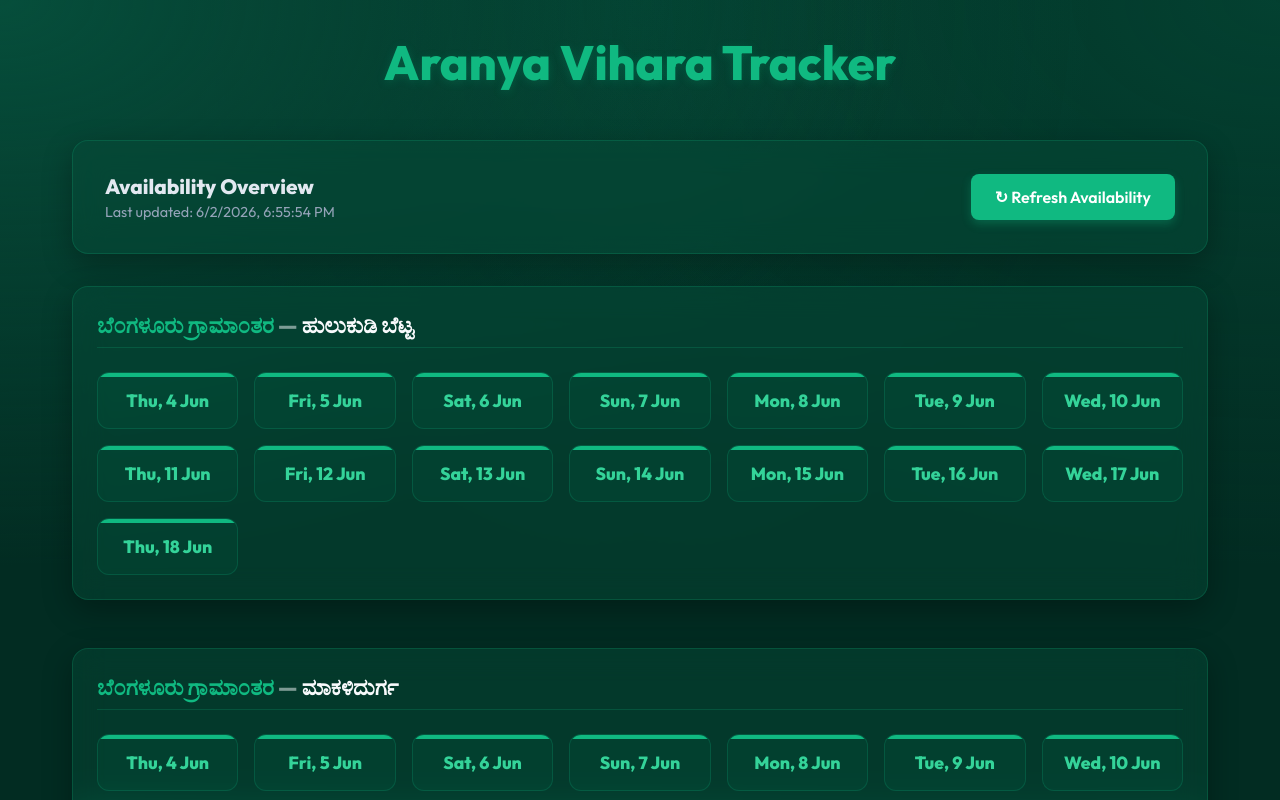
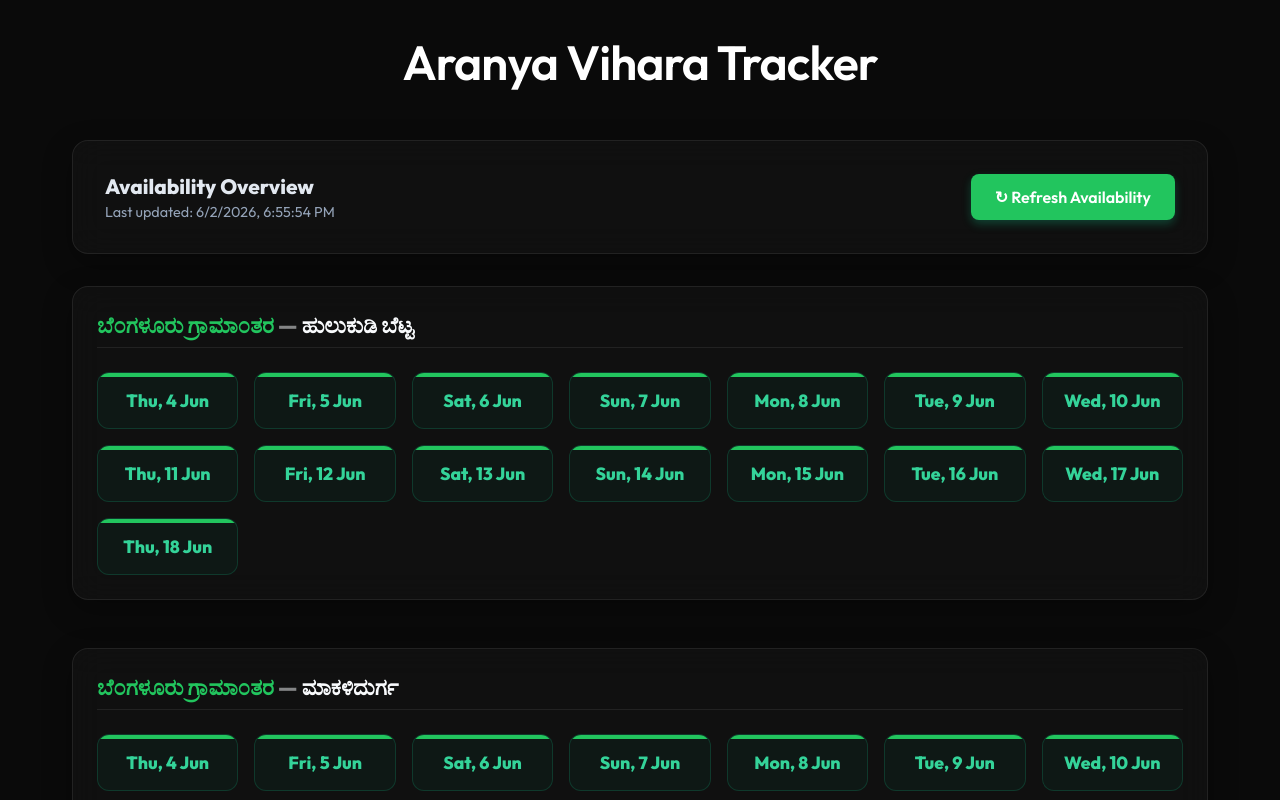
Before and after one commit to hegdekartik/trek-tracker-ka, a Next.js app: page / in a window 1280 px wide. Shown: the top 800 px of the page. Built offline with nearby package versions, Linux system fonts and the light colour scheme.

Commit message:
UI Updates: Clean, minimal distraction-free dark theme

```diff
--- a/src/app/globals.css
+++ b/src/app/globals.css
@@ -1,12 +1,12 @@
 @import url('https://fonts.googleapis.com/css2?family=Outfit:wght@300;400;600;800&display=swap');
 
 :root {
-  --bg-color: #022c22; /* rich dark green */
-  --text-color: #f0fdf4;
-  --glass-bg: rgba(6, 78, 59, 0.4);
-  --glass-border: rgba(16, 185, 129, 0.2);
-  --accent-color: #10b981; /* bright emerald */
-  --accent-hover: #34d399;
+  --bg-color: #0a0a0a;
+  --text-color: #ededed;
+  --glass-bg: rgba(20, 20, 20, 0.6);
+  --glass-border: rgba(255, 255, 255, 0.08);
+  --accent-color: #22c55e;
+  --accent-hover: #16a34a;
   --danger-color: #ef4444;
   --warning-color: #f59e0b;
 }
@@ -20,10 +20,6 @@
 body {
   font-family: 'Outfit', sans-serif;
   background-color: var(--bg-color);
-  background-image:
-    radial-gradient(at 0% 0%, rgba(6, 78, 59, 1) 0, transparent 50%),
-    radial-gradient(at 50% 0%, rgba(4, 120, 87, 0.2) 0, transparent 50%),
-    radial-gradient(at 100% 0%, rgba(6, 95, 70, 0.4) 0, transparent 50%);
   background-attachment: fixed;
   color: var(--text-color);
   min-height: 100vh;
@@ -45,10 +41,10 @@ header {
 
 h1 {
   font-size: 3rem;
-  font-weight: 800;
-  color: var(--accent-color);
-  text-shadow: 0 2px 10px rgba(16, 185, 129, 0.2);
+  font-weight: 600;
+  color: #ffffff;
   margin-bottom: 0.5rem;
+  letter-spacing: -0.02em;
 }
 
 p.subtitle {
@@ -144,7 +140,7 @@ button:disabled {
 }
 
 .day-card {
-  background: rgba(2, 44, 34, 0.6);
+  background: rgba(255, 255, 255, 0.02);
   border: 1px solid var(--glass-border);
   border-radius: 12px;
   padding: 1.5rem 1rem;
```
